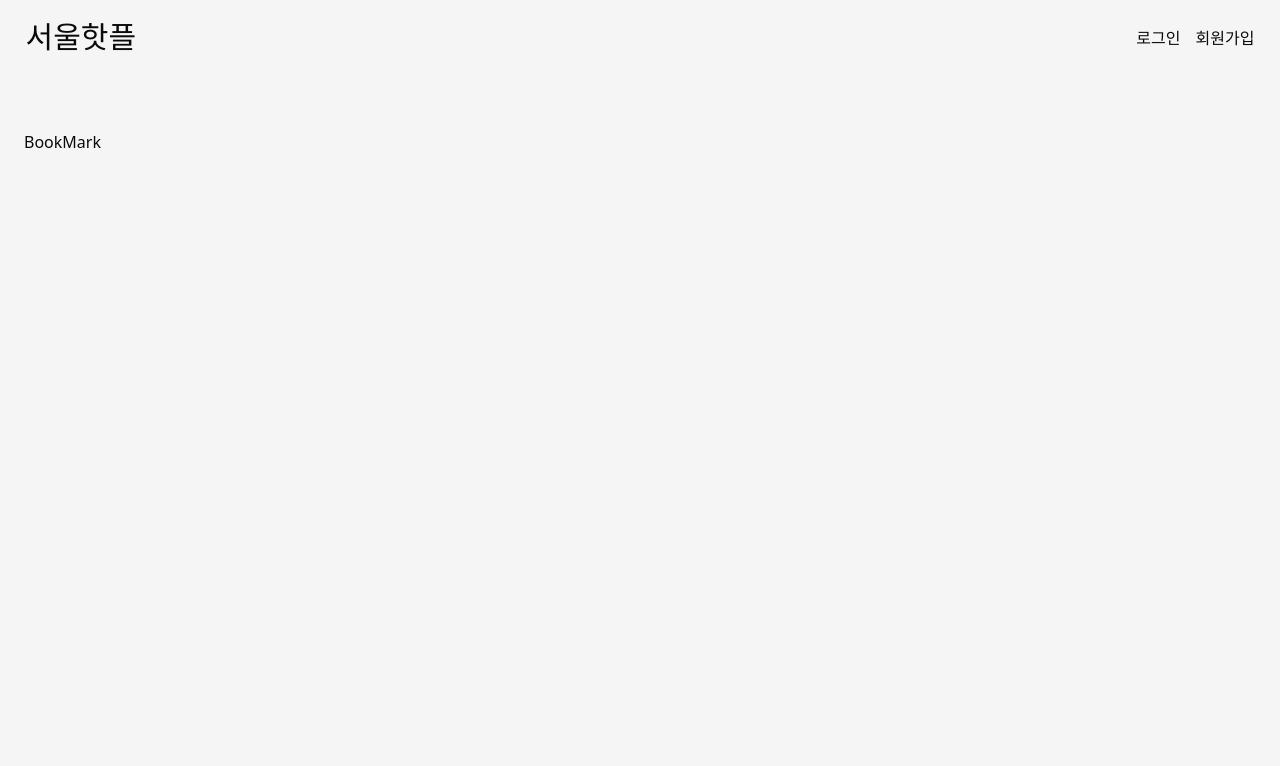
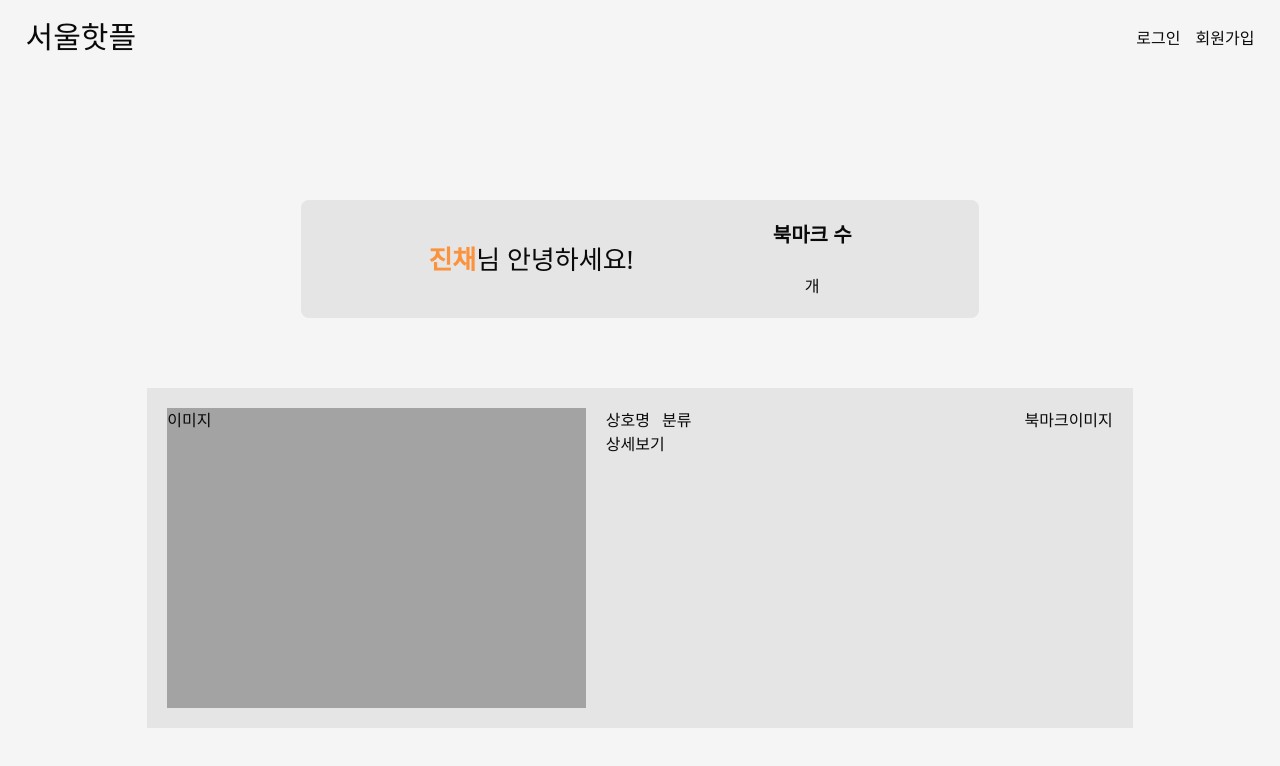
Before and after one commit to mangomaneya/HotPlaceInSeoul, a React (Vite) app: page /bookmark in a window 1280 px wide. Shown: the top 766 px of the page. Built offline with nearby package versions, Linux system fonts and the light colour scheme; a web font is replaced by a local one.

Commit message:
design : #14 전체 틀 구조 잡기

```diff
--- a/src/pages/BookMark.jsx
+++ b/src/pages/BookMark.jsx
@@ -1,7 +1,32 @@
-import React from 'react';
-
 const BookMark = () => {
-  return <div>BookMark</div>;
+  return (
+    <div>
+      <section className='flexCenter pt-[70px]'>
+        <div className='flex gap-8 bg-neutral-200 p-[20px] w-[55%] justify-evenly items-center rounded-lg'>
+          <div className='text-[26px]'>
+            <span className='text-orange-400 font-bold'>진채</span>님 안녕하세요!
+          </div>
+          <div className='flexCenter flex-col gap-6'>
+            <div className='text-[20px] font-bold'>북마크 수</div>
+            <span>{}개</span>
+          </div>
+        </div>
+      </section>
+      <main className='flexCenter pt-[70px]'>
+        <section className='flex bg-neutral-200 p-[20px] w-[80%]'>
+          <div className='flex-1 bg-neutral-400 h-[300px] w-[40%]'>이미지</div>
+          <div className='flex-1 flex-col ml-5'>
+            <div className='flex gap-3'>
+              <p>상호명</p>
+              <p>분류</p>
+            </div>
+            <button className='flex justify-start'>상세보기</button>
+          </div>
+          <div className='flex-2'>북마크이미지</div>
+        </section>
+      </main>
+    </div>
+  );
 };
 
 export default BookMark;
```
